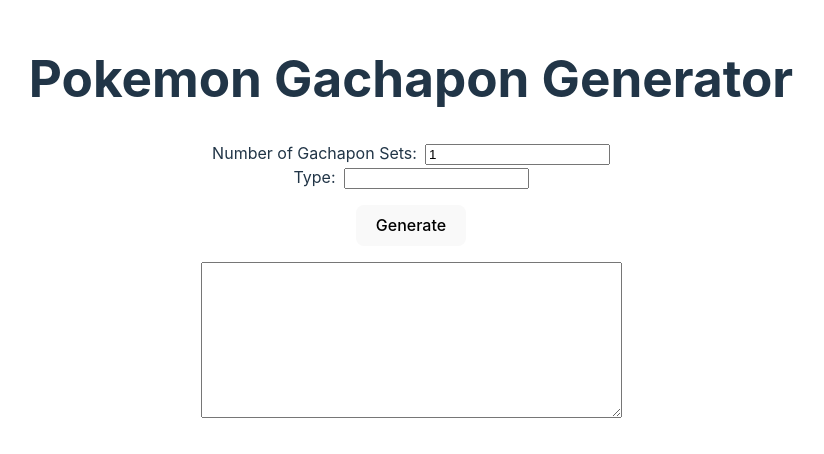
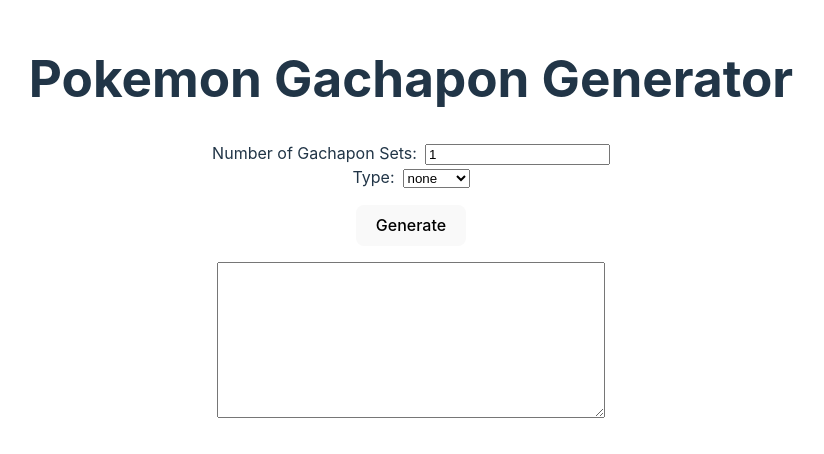
Before and after one commit to HoennRP/PokemonSpawner, a React (Vite) app: page / in a window 1280 px wide. Shown: the part 180-634 px from the top of the page, without its empty margins (229-1053 px from the left). Built offline with nearby package versions, Linux system fonts and the light colour scheme; what pokenode-ts would draw is missing.

Commit message:
Update App.tsx

```diff
--- a/src/App.tsx
+++ b/src/App.tsx
@@ -87,12 +87,13 @@
       </div>
       <div>
         <label htmlFor="types">Type:</label>
-        <input
-          type="text"
-          id="type"
+        <select
+          id="types"
           value={type}
-          onChange={(e) => setType(e.target.value)}
-        />
+          onChange={(e) => setType(e.target.value)}>
+          <option value="">none</option>
+          {ALL_TYPES.map((t) => <option key={t} value={t}>{t}</option>)}
+        </select>
       </div>
 
       <div>
@@ -109,6 +110,7 @@
           readOnly
           rows={10}
           cols={50}
+          style={{width: '50%', height: '50%'}}
         />
       </div>
     </>
```
